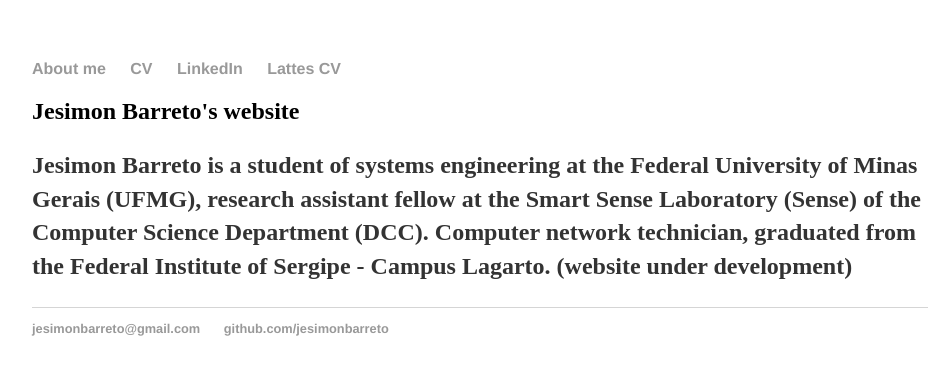
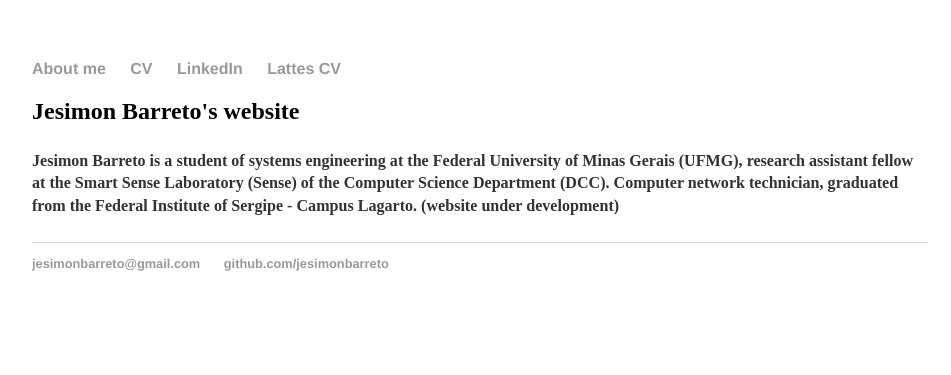
Before and after one commit to jesimonbarreto/jesimonbarreto.github.io, a Jekyll site: the page index.html, which Jekyll copies as it is, in a window 1280 px wide. Shown: the top 375 px of the page, without its empty margins (160-1111 px from the left). Built offline with Jekyll 4.4.1, drawn with Linux system fonts in a browser that asks for light colours.

```diff
--- a/index.html
+++ b/index.html
@@ -17,7 +17,7 @@
 		<div class="container">
 		<div class="blurb">
 			<h2>Jesimon Barreto's website</h2>
-			<h4><p>Jesimon Barreto is a student of systems engineering at the Federal University of Minas Gerais (UFMG), research assistant fellow at the Smart Sense Laboratory (Sense) of the Computer Science Department (DCC). Computer network technician, graduated from the Federal Institute of Sergipe - Campus Lagarto. (website under development)</p></h4>
+			<h6><p>Jesimon Barreto is a student of systems engineering at the Federal University of Minas Gerais (UFMG), research assistant fellow at the Smart Sense Laboratory (Sense) of the Computer Science Department (DCC). Computer network technician, graduated from the Federal Institute of Sergipe - Campus Lagarto. (website under development)</p></h6>
 		</div><!-- /.blurb -->
 		</div><!-- /.container -->
 		<footer>
```
